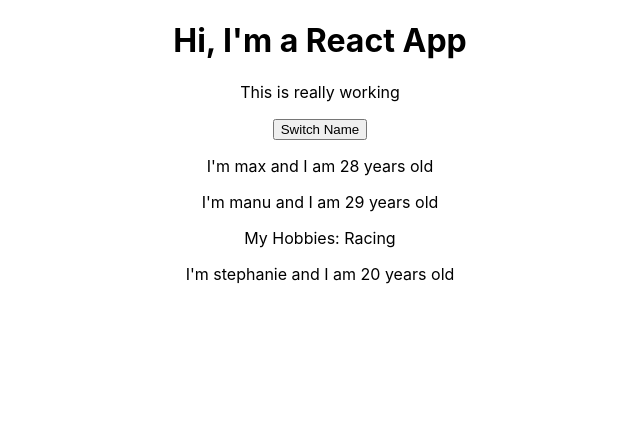
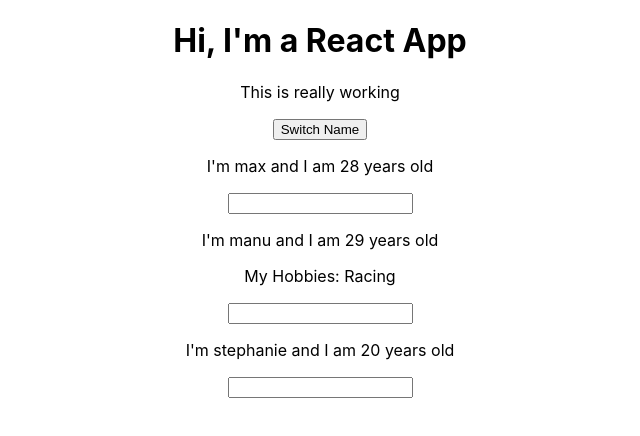
Before and after one commit to phuochoquang97/react_complete_guide, a React (Create React App) app: page / in a window 1280 px wide. Shown: the top 436 px of the page, without its empty margins (320-960 px from the left). Built offline with nearby package versions, Linux system fonts and the light colour scheme.

Commit message:
adding two way binding

```diff
--- a/src/App.js
+++ b/src/App.js
@@ -11,14 +11,24 @@ class App extends Component {
       {name: 'stephanie', age: 20}
     ]
   }
-  switchNameHander = () => {
+  switchNameHander = (newName) => {
     //console.log('Was click');
     //Dont do this: this.state.persons[0].name = 'max';
     this.setState({
       persons: [
-        {name: 'maximum', age: 28},
+        {name: newName, age: 28},
         {name: 'manu', age: 29},
         {name: 'stephanie', age: 27}
+      ]
+    })
+  }
+
+  nameChangedHandler=(event)=>{
+    this.setState({
+      persons: [
+        {name: 'max', age: 28},
+        {name: event.target.value, age: 29},
+        {name: 'stephanie', age: 26}
       ]
     })
   }
@@ -27,10 +37,18 @@ class App extends Component {
       <div className="App">
         <h1>Hi, I'm a React App</h1>
         <p>This is really working</p>
-        <button onClick={this.switchNameHander}>Switch Name</button>
-        <Person name={this.state.persons[0].name} age={this.state.persons[0].age}></Person>
-        <Person name={this.state.persons[1].name} age={this.state.persons[1].age}>My Hobbies: Racing</Person>
-        <Person name={this.state.persons[2].name} age={this.state.persons[2].age}></Person>
+        <button onClick={()=>this.switchNameHander('maximum')}>Switch Name</button>
+        <Person
+          name={this.state.persons[0].name}
+          age={this.state.persons[0].age}></Person>
+        <Person
+          name={this.state.persons[1].name}
+          age={this.state.persons[1].age}
+          click={this.switchNameHander.bind(this, 'max')}
+          changed={this.nameChangedHandler}>My Hobbies: Racing</Person>
+        <Person
+          name={this.state.persons[2].name}
+          age={this.state.persons[2].age}></Person>
       </div>
     );
     //return React.createElement('div', {className: 'App'} , React.createElement('h1',null,'Hi, I\'m a React App!!!'));
--- a/src/Person/Person.js
+++ b/src/Person/Person.js
@@ -3,8 +3,9 @@ import React from 'react';
 const person = (props) => {
     return (
         <div>
-            <p>I'm {props.name} and I am {props.age} years old</p>
+            <p onClick={props.click}>I'm {props.name} and I am {props.age} years old</p>
             <p>{props.children}</p>
+            <input type="text" onChange={props.changed}></input>
         </div>
     )
 }
```
